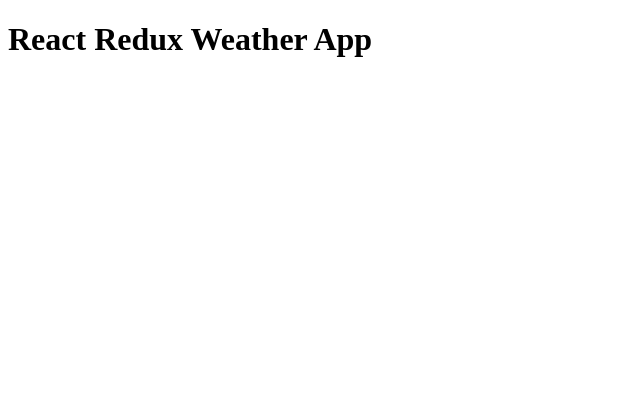
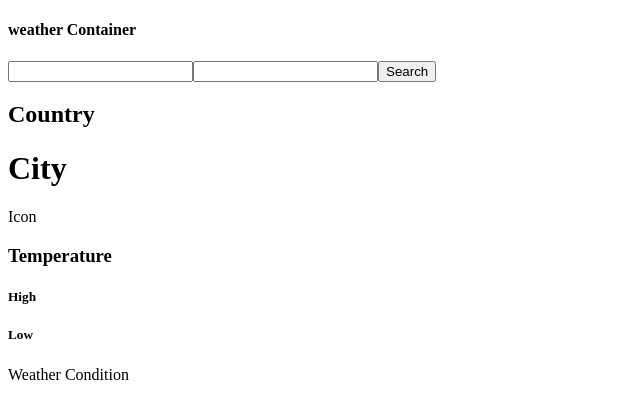
Before and after one commit to Emykhet/react-redux-weather-app, a React (Create React App) app: page / in a window 1280 px wide. Shown: the top 418 px of the page, without its empty margins (0-640 px from the left). Built offline with nearby package versions, Linux system fonts and the light colour scheme.

Commit message:
weather container component with HTML elements added and imported to App.js

```diff
--- a/src/App.js
+++ b/src/App.js
@@ -1,8 +1,10 @@
+// Components
+import WeatherContainer from "./components/WeatherContainer"
 
 function App() {
   return (
     <div className="App">
-      <h1>React Redux Weather App</h1>
+      <WeatherContainer/>
     </div>
   );
 }
--- /dev/null
+++ b/src/components/WeatherContainer.js
@@ -0,0 +1,46 @@
+import React from 'react'
+
+const weatherContainer = () => {
+    return (
+        <div className="weather-container">
+            <h4>weather Container</h4>
+            <form className="search-display" action="">
+                <label htmlFor="city">
+                <input
+                className="city-input"
+                type="text"
+                name="city"
+                id="city"/>
+                </label>
+
+                <label htmlFor="country">
+                <input
+                className="counry-input"
+                type="text"
+                name="city"
+                id="country"/>
+                </label>
+
+                <button className="search-btn" type="submit">Search</button>
+            </form>
+            <div className="weather-display">
+                <div className="temp-location">
+                    <h2 className="temp-country">Country</h2>
+                    <h1 className="temp-city">City</h1>
+                </div>
+
+                <div className="temp-icon">Icon</div>
+                <h3 className="temp">Temperature</h3>
+
+                <div className="temp-high-low">
+                    <h5 className="temp-high">High</h5>
+                    <h5 className="temp-low">Low</h5>
+                </div>
+
+                <p className="temp-condition">Weather Condition</p>
+            </div>
+        </div>
+    )
+}
+
+export default weatherContainer
```
